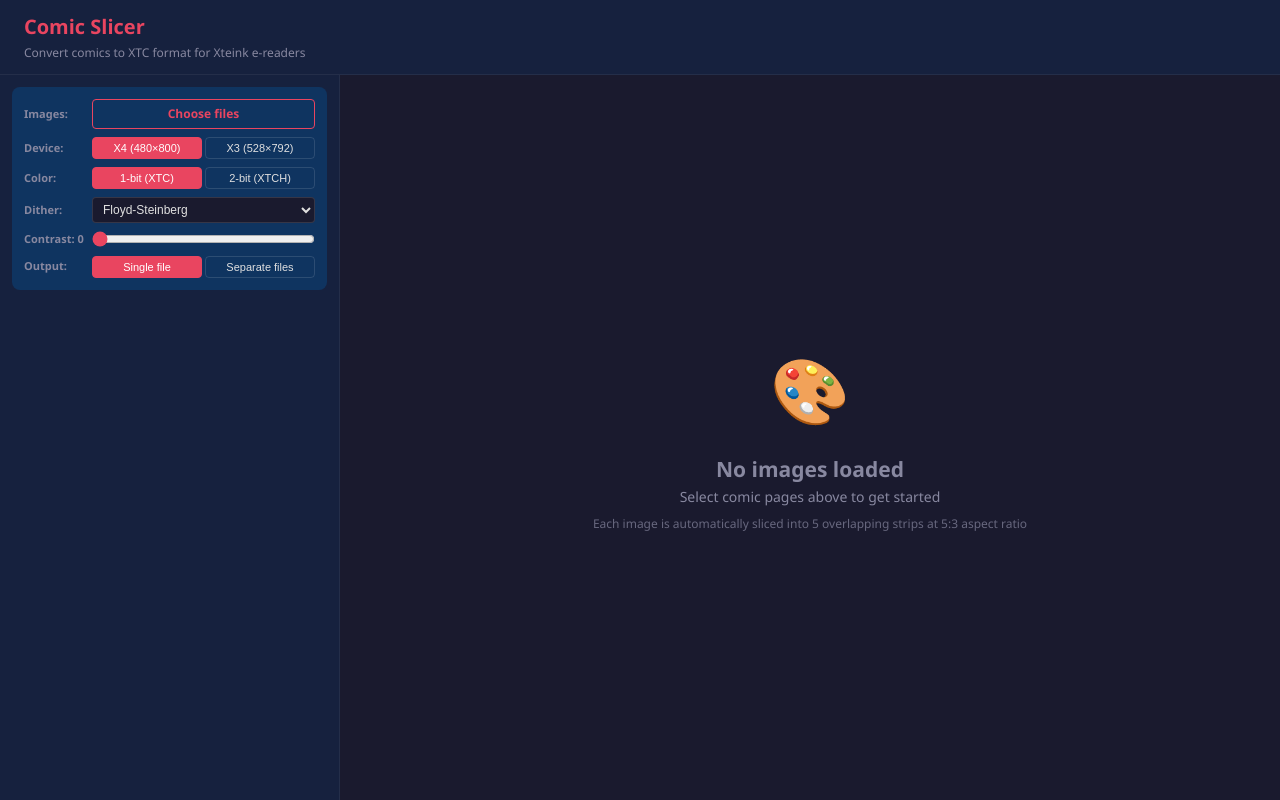
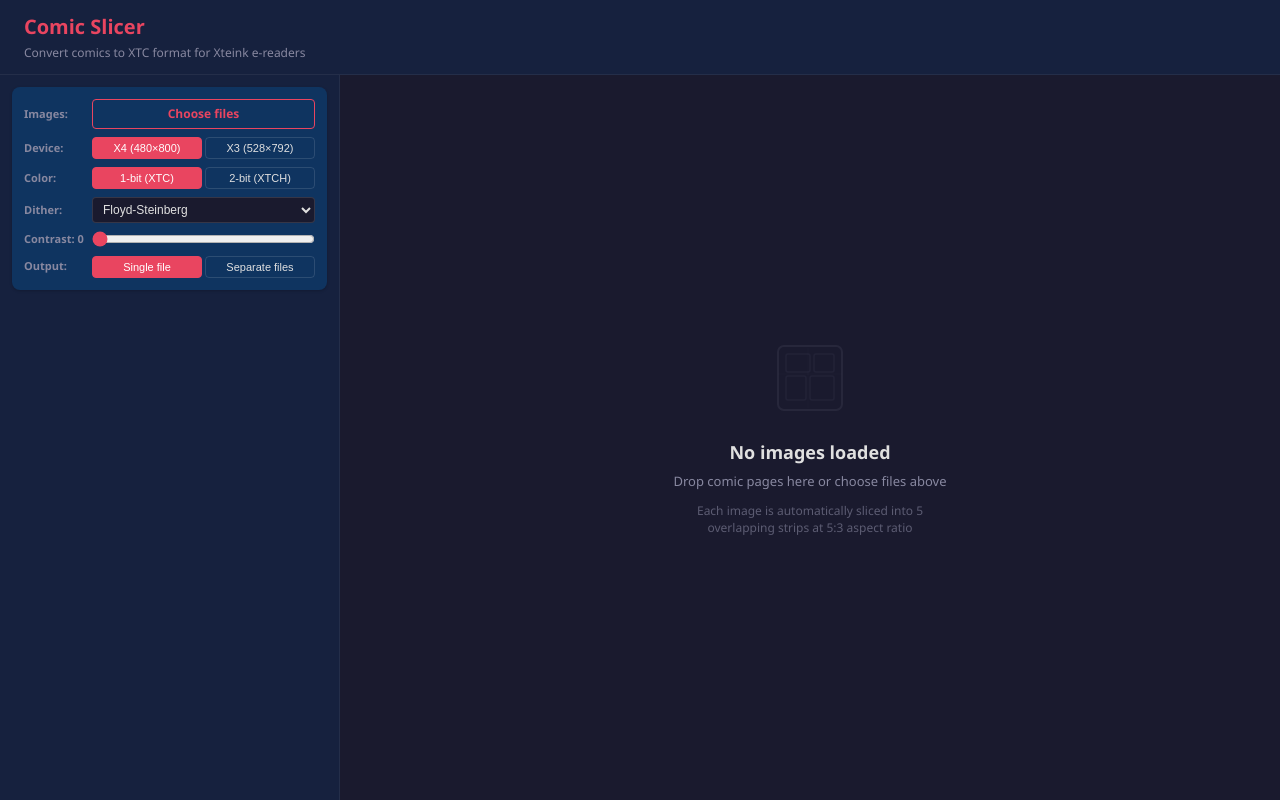
Before and after one commit to JoseJDC/xteink-comic-slicer, a React (Vite) app: page / in a window 1280 px wide. Built offline with nearby package versions, Linux system fonts and the light colour scheme.

Commit message:
ui-ux tier 1

```diff
--- a/src/App.css
+++ b/src/App.css
@@ -19,7 +19,11 @@
   --danger: #e94560;
   --radius: 8px;
   --radius-sm: 4px;
+  --radius-lg: 12px;
   --font: 'Segoe UI', system-ui, -apple-system, sans-serif;
+  --shadow-sm: 0 1px 3px rgba(0,0,0,0.2);
+  --shadow-md: 0 4px 12px rgba(0,0,0,0.25);
+  --shadow-lg: 0 8px 24px rgba(0,0,0,0.3);
 }
 
 html, body, #root {
@@ -94,8 +98,31 @@ html, body, #root {
   padding: 40px;
 }
 
-.empty-icon { font-size: 64px; margin-bottom: 16px; }
-.empty-hint { font-size: 12px; margin-top: 8px; color: var(--text-dim); opacity: 0.7; }
+.empty-icon {
+  margin-bottom: 16px;
+  color: var(--text-dim);
+  opacity: 0.4;
+  animation: fadeIn 0.4s ease;
+}
+.empty-title {
+  font-size: 18px;
+  font-weight: 600;
+  margin-bottom: 6px;
+  color: var(--text);
+}
+.empty-text {
+  font-size: 13px;
+  color: var(--text-dim);
+  margin-bottom: 4px;
+}
+.empty-hint {
+  font-size: 12px;
+  margin-top: 8px;
+  color: var(--text-dim);
+  opacity: 0.6;
+  max-width: 280px;
+  line-height: 1.4;
+}
 
 /* === Config Panel === */
 .config-panel {
@@ -105,6 +132,7 @@ html, body, #root {
   display: flex;
   flex-direction: column;
   gap: 8px;
+  box-shadow: var(--shadow-sm);
 }
 
 .config-row {
@@ -257,6 +285,7 @@ html, body, #root {
   overflow: hidden;
   flex: 1;
   min-height: 0;
+  box-shadow: var(--shadow-sm);
 }
 
 .image-list-header {
@@ -368,6 +397,8 @@ html, body, #root {
   position: relative;
   min-height: 200px;
   overflow: hidden;
+  box-shadow: var(--shadow-md);
+  animation: fadeIn 0.25s ease;
 }
 
 .preview-canvas {
@@ -411,11 +442,18 @@ html, body, #root {
   border: 2px solid transparent;
   border-radius: var(--radius-sm);
   overflow: hidden;
-  transition: border-color 0.15s;
+  transition: border-color 0.15s, transform 0.2s ease, box-shadow 0.2s ease;
 }
 
-.slice-thumb:hover { border-color: var(--text-dim); }
-.slice-thumb.selected { border-color: var(--accent); }
+.slice-thumb:hover {
+  border-color: var(--text-dim);
+  transform: translateY(-2px);
+  box-shadow: 0 4px 12px rgba(0,0,0,0.3);
+}
+.slice-thumb.selected {
+  border-color: var(--accent);
+  box-shadow: 0 2px 8px rgba(233,69,96,0.25);
+}
 
 .slice-thumb img,
 .slice-thumb canvas {
@@ -446,6 +484,7 @@ html, body, #root {
   border-radius: var(--radius);
   padding: 10px 12px;
   flex-shrink: 0;
+  box-shadow: var(--shadow-sm);
 }
 
 .batch-progress {
@@ -459,17 +498,38 @@ html, body, #root {
 }
 
 .progress-bar {
-  height: 4px;
+  height: 8px;
   background: var(--bg);
-  border-radius: 2px;
+  border-radius: 4px;
   overflow: hidden;
 }
 
 .progress-fill {
   height: 100%;
-  background: var(--accent);
-  border-radius: 2px;
-  transition: width 0.2s;
+  background: linear-gradient(90deg, var(--accent), #ff6b81);
+  border-radius: 4px;
+  transition: width 0.3s ease;
+  box-shadow: 0 0 8px rgba(233,69,96,0.4);
+  position: relative;
+}
+
+.progress-fill::after {
+  content: '';
+  position: absolute;
+  inset: 0;
+  background: linear-gradient(
+    90deg,
+    transparent 0%,
+    rgba(255,255,255,0.15) 50%,
+    transparent 100%
+  );
+  background-size: 200% 100%;
+  animation: shimmer 1.5s infinite;
+}
+
+@keyframes shimmer {
+  0% { background-position: 200% 0; }
+  100% { background-position: -200% 0; }
 }
 
 .batch-actions {
@@ -554,6 +614,21 @@ html, body, #root {
   image-rendering: pixelated;
 }
 
+/* === Animations === */
+@keyframes fadeIn {
+  from { opacity: 0; }
+  to { opacity: 1; }
+}
+
+@keyframes pulse {
+  0% { box-shadow: var(--shadow-md); }
+  50% { box-shadow: 0 0 0 4px rgba(233,69,96,0.2), var(--shadow-md); }
+  100% { box-shadow: var(--shadow-md); }
+}
+.pulse {
+  animation: pulse 0.4s ease;
+}
+
 /* === Error === */
 .error-banner {
   background: rgba(233,69,96,0.12);
@@ -565,10 +640,10 @@ html, body, #root {
 }
 
 /* === Scrollbar === */
-::-webkit-scrollbar { width: 6px; height: 6px; }
+::-webkit-scrollbar { width: 8px; height: 8px; }
 ::-webkit-scrollbar-track { background: transparent; }
-::-webkit-scrollbar-thumb { background: rgba(255,255,255,0.12); border-radius: 3px; }
-::-webkit-scrollbar-thumb:hover { background: rgba(255,255,255,0.2); }
+::-webkit-scrollbar-thumb { background: rgba(255,255,255,0.1); border-radius: 4px; border: 2px solid transparent; background-clip: content-box; }
+::-webkit-scrollbar-thumb:hover { background: rgba(255,255,255,0.2); border: 2px solid transparent; background-clip: content-box; }
 
 /* === Responsive === */
 @media (max-width: 768px) {
--- a/src/App.tsx
+++ b/src/App.tsx
@@ -96,9 +96,19 @@ export default function App() {
             />
           ) : (
             <div className="app-empty">
-              <div className="empty-icon">🎨</div>
-              <h2>No images loaded</h2>
-              <p>Select comic pages above to get started</p>
+              <div className="empty-icon">
+                <svg width="80" height="80" viewBox="0 0 80 80" fill="none" xmlns="http://www.w3.org/2000/svg">
+                  <rect x="8" y="8" width="64" height="64" rx="6" stroke="currentColor" strokeWidth="2" fill="none" opacity="0.3"/>
+                  <rect x="16" y="16" width="24" height="18" rx="2" stroke="currentColor" strokeWidth="1.5" fill="none" opacity="0.2"/>
+                  <rect x="44" y="16" width="20" height="18" rx="2" stroke="currentColor" strokeWidth="1.5" fill="none" opacity="0.2"/>
+                  <rect x="16" y="38" width="20" height="24" rx="2" stroke="currentColor" strokeWidth="1.5" fill="none" opacity="0.2"/>
+                  <rect x="40" y="38" width="24" height="24" rx="2" stroke="currentColor" strokeWidth="1.5" fill="none" opacity="0.2"/>
+                  <line x1="8" y1="36" x2="72" y2="36" stroke="currentColor" strokeWidth="0.5" opacity="0.15"/>
+                  <line x1="38" y1="10" x2="38" y2="70" stroke="currentColor" strokeWidth="0.5" opacity="0.15"/>
+                </svg>
+              </div>
+              <h2 className="empty-title">No images loaded</h2>
+              <p className="empty-text">Drop comic pages here or choose files above</p>
               <p className="empty-hint">
                 Each image is automatically sliced into 5 overlapping strips at 5:3 aspect ratio
               </p>
--- a/src/components/ConfigPanel.tsx
+++ b/src/components/ConfigPanel.tsx
@@ -47,7 +47,7 @@ export const ConfigPanel = memo(function ConfigPanel({
     <div className="config-panel">
       <div className="config-row">
         <label className="config-label-file" htmlFor="file-input">Images:</label>
-        <div className="config-file-wrap">
+        <div className="config-file-wrap" title="Select comic pages (JPG/PNG) or CBZ archives">
           <input
             id="file-input"
             type="file"
@@ -64,10 +64,10 @@ export const ConfigPanel = memo(function ConfigPanel({
       <div className="config-row">
         <label>Device:</label>
         <div className="config-btn-group">
-          <button className={device === 'X4' ? 'active' : ''} onClick={() => onDeviceChange('X4')} disabled={disabled}>
+          <button className={device === 'X4' ? 'active' : ''} onClick={() => onDeviceChange('X4')} disabled={disabled} title="Xteink X4 — 480×800 px">
             X4 (480×800)
           </button>
-          <button className={device === 'X3' ? 'active' : ''} onClick={() => onDeviceChange('X3')} disabled={disabled}>
+          <button className={device === 'X3' ? 'active' : ''} onClick={() => onDeviceChange('X3')} disabled={disabled} title="Xteink X3 — 528×792 px">
             X3 (528×792)
           </button>
         </div>
@@ -76,10 +76,10 @@ export const ConfigPanel = memo(function ConfigPanel({
       <div className="config-row">
         <label>Color:</label>
         <div className="config-btn-group">
-          <button className={!is2bit ? 'active' : ''} onClick={() => onIs2bitChange(false)} disabled={disabled}>
+          <button className={!is2bit ? 'active' : ''} onClick={() => onIs2bitChange(false)} disabled={disabled} title="1-bit black and white (smaller files)">
             1-bit (XTC)
           </button>
-          <button className={is2bit ? 'active' : ''} onClick={() => onIs2bitChange(true)} disabled={disabled}>
+          <button className={is2bit ? 'active' : ''} onClick={() => onIs2bitChange(true)} disabled={disabled} title="2-bit grayscale with 4 levels (better quality)">
             2-bit (XTCH)
           </button>
         </div>
@@ -92,6 +92,7 @@ export const ConfigPanel = memo(function ConfigPanel({
           value={dithering}
           onChange={(e) => onDitheringChange(e.target.value as DitherAlgorithm)}
           disabled={disabled}
+          title="Dithering algorithm for black-and-white conversion"
         >
           {DITHER_OPTIONS.map((opt) => (
             <option key={opt.value} value={opt.value}>{opt.label}</option>
@@ -106,16 +107,17 @@ export const ConfigPanel = memo(function ConfigPanel({
           value={contrast}
           onChange={(e) => onContrastChange(parseInt(e.target.value))}
           disabled={disabled}
+          title="Increase contrast to darken blacks and brighten whites (0 = off)"
         />
       </div>
 
       <div className="config-row">
         <label>Output:</label>
         <div className="config-btn-group">
-          <button className={mergeMode === 'single' ? 'active' : ''} onClick={() => onMergeModeChange('single')} disabled={disabled}>
+          <button className={mergeMode === 'single' ? 'active' : ''} onClick={() => onMergeModeChange('single')} disabled={disabled} title="Merge all images into one .xtc file">
             Single file
           </button>
-          <button className={mergeMode === 'separate' ? 'active' : ''} onClick={() => onMergeModeChange('separate')} disabled={disabled}>
+          <button className={mergeMode === 'separate' ? 'active' : ''} onClick={() => onMergeModeChange('separate')} disabled={disabled} title="Generate one .xtc file per source image">
             Separate files
           </button>
         </div>
--- a/src/components/PreviewPanel.tsx
+++ b/src/components/PreviewPanel.tsx
@@ -35,11 +35,13 @@ export function PreviewPanel({
 }: PreviewPanelProps) {
   const imgRef = useRef<HTMLImageElement>(null);
   const canvasRef = useRef<HTMLCanvasElement>(null);
+  const containerRef = useRef<HTMLDivElement>(null);
   const [naturalSize, setNaturalSize] = useState({ width: 0, height: 0 });
   const [slices, setSlices] = useState<CropSlice[]>([]);
   const [selectedSlice, setSelectedSlice] = useState(-1);
   const [previewCanvases, setPreviewCanvases] = useState<HTMLCanvasElement[]>([]);
   const [showModal, setShowModal] = useState(false);
+  const [pulsing, setPulsing] = useState(false);
 
   const hasNaturalSize = naturalSize.width > 0 && naturalSize.height > 0;
 
@@ -161,6 +163,13 @@ export function PreviewPanel({
     return () => window.removeEventListener('keydown', handler);
   }, [showModal]);
 
+  useEffect(() => {
+    if (selectedSlice < 0) return;
+    setPulsing(true);
+    const timer = setTimeout(() => setPulsing(false), 400);
+    return () => clearTimeout(timer);
+  }, [selectedSlice]);
+
   return (
     <div className="preview-panel">
       <div className="preview-header">
@@ -169,12 +178,14 @@ export function PreviewPanel({
           <button
             className={`btn btn-sm ${orientation === 'portrait' ? 'active' : ''}`}
             onClick={() => onOrientationChange('portrait')}
+            title="Treat as portrait page (horizontal slices)"
           >
             ↕ Portrait
           </button>
           <button
             className={`btn btn-sm ${orientation === 'landscape' ? 'active' : ''}`}
             onClick={() => onOrientationChange('landscape')}
+            title="Treat as landscape spread (vertical slices)"
           >
             ↔ Landscape
           </button>
@@ -183,7 +194,7 @@ export function PreviewPanel({
 
       <img ref={imgRef} src={imageUrl} alt="" style={{ display: 'none' }} />
 
-      <div className="preview-canvas-container">
+      <div className={`preview-canvas-container${pulsing ? ' pulse' : ''}`} ref={containerRef}>
         {hasNaturalSize && (
           <>
             <canvas ref={canvasRef} className="preview-canvas" />
```
Also changed, not shown: .opencode/plans/ui-improvements.md (added).
